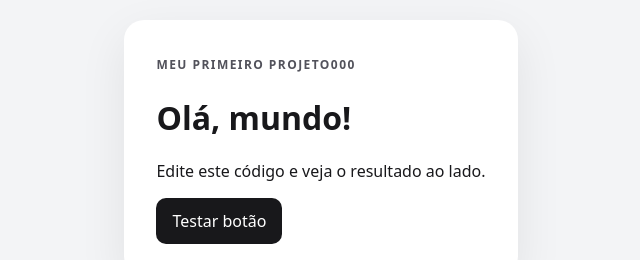
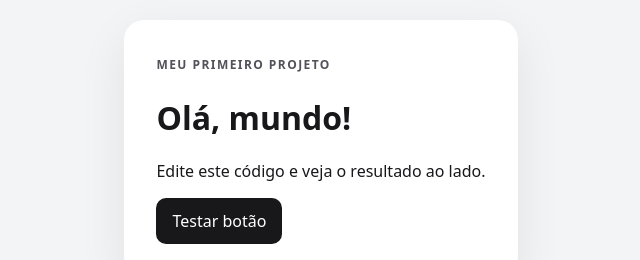
Before and after one commit to jonathanbachsantos/teste-game-troadmaps, a plain HTML site: page index.html in a window 1280 px wide. Shown: the part 252-512 px from the top of the page, 319-959 px from the left. Drawn offline with Linux system fonts and the light colour scheme.

Commit message:
Save project from Troadmaps IDE

```diff
--- a/index.html
+++ b/index.html
@@ -7,7 +7,7 @@
 </head>
 <body>
   <main class="card">
-  <span class="eyebrow">MEU PRIMEIRO PROJETO000</span>
+  <span class="eyebrow">MEU PRIMEIRO PROJETO</span>
   <h1>Olá, mundo!</h1>
   <p>Edite este código e veja o resultado ao lado.</p>
   <button onclick="sayHello()">Testar botão</button>
```
